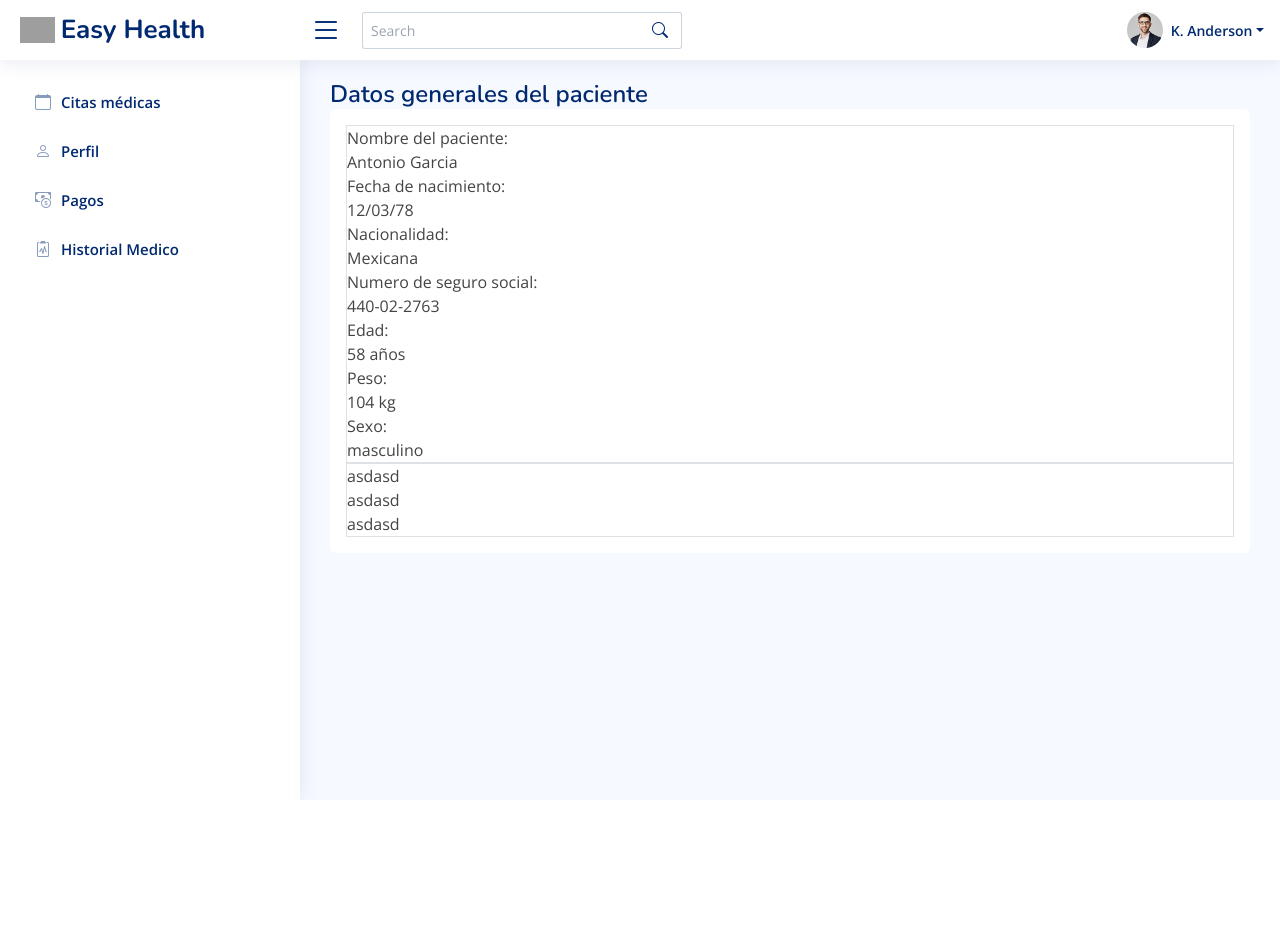
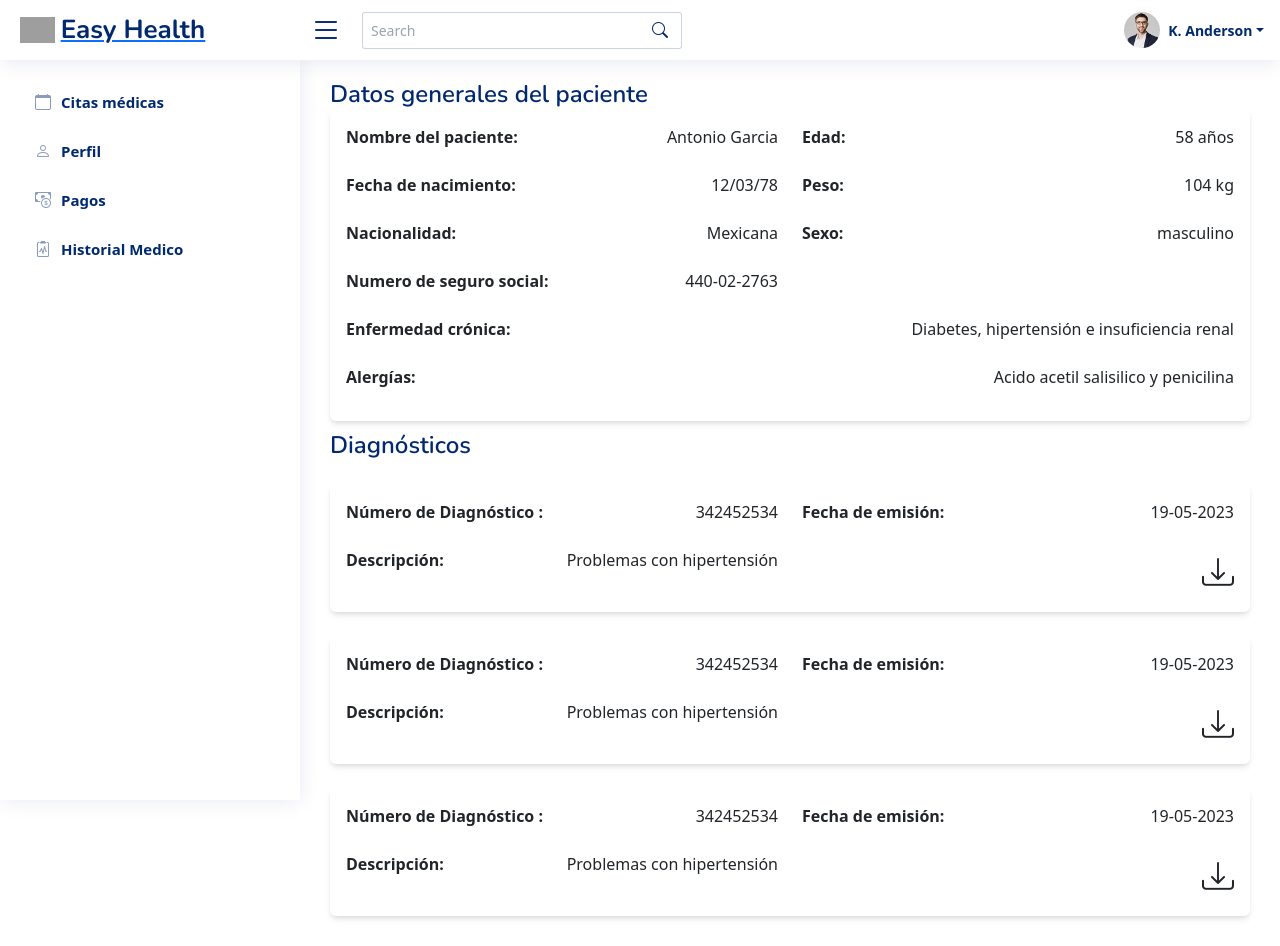
Before and after one commit to RoboG-11/easy-health-project, a PHP site: page /GUI_HistorialMedico.php in a window 1280 px wide. Before the commit the page ends 800 px from the top, so only its background shows below. Run offline with PHP 8.4, Linux system fonts and the light colour scheme; style sheets or scripts are compiled from the project's sources; some libraries are stand-ins or nearby versions; grey boxes are pictures that could not be loaded.

Commit message:
feat: GUI de historial médico terminada

```diff
--- a/View/GUI_HistorialMedico.php
+++ b/View/GUI_HistorialMedico.php
@@ -1,6 +1,6 @@
-
 <!doctype html>
 <html>
+
 <head>
 	<meta charset="utf-8">
 	<meta content="width=device-width, initial-scale=1.0" name="viewport">
@@ -29,61 +29,153 @@
 	<!-- Template Main CSS File -->
 	<link href="assets/css/style1.css" rel="stylesheet">
 	<link href="./assets/css/output.css" rel="stylesheet">
+	<!-- Template tailwind CSS -->
+	<link href="./assets/css/output.css" rel="stylesheet">
+	<link href="https://unpkg.com/tailwindcss@^1.0/dist/tailwind.min.css" rel="stylesheet">
+	<!--------LINK BOOTSTRAP---------->
+	<link rel="stylesheet" href="https://cdn.jsdelivr.net/npm/bootstrap@5.3.0-alpha3/dist/css/bootstrap.min.css" integrity="sha384-KK94CHFLLe+nY2dmCWGMq91rCGa5gtU4mk92HdvYe+M/SXH301p5ILy+dN9+nJOZ" crossorigin="anonymous" />
 </head>
+
 <body>
 	<?php
 	include 'header1.php'
 	?>
 	<main id="main" class="main">
-
 		<div class="flex flex-col space-y-30 space-y-3">
 			<div class="flex flex-col space-y-5">
 				<div class="pagetitle">
 					<h1>Datos generales del paciente</h1>
 					<div class="flex flex-col bg-white w-full rounded shadow-md px-3 p-3 space-y-2">
-							<div class="flex border w-full border-gray-900 justify-between">
+						<div class="flex w-full border-gray-900 justify-between">
 
-								<div class="flex flex-col w-1/3 space-y-2">
-									<div class="item-name flex justify-between w-full">
-										<p>Nombre del paciente:</p>
+							<div class="flex flex-col w-1/2 space-y-2 pr-2 pr-3">
+								<div class="item-name flex justify-between w-full ">
+									<p class="font-bold text-easyLetter">Nombre del paciente:</p>
 									<p>Antonio Garcia</p>
 								</div>
 								<div class="item-name flex justify-between space-x-3 w-full">
-										<p>Fecha de nacimiento: </p>
+									<p class="font-bold text-easyLetter">Fecha de nacimiento: </p>
 									<p>12/03/78</p>
 								</div>
 								<div class="item-name flex justify-between space-x-3 w-full">
-										<p>Nacionalidad:</p>
+									<p class="font-bold text-easyLetter">Nacionalidad:</p>
 									<p>Mexicana</p>
 								</div>
 								<div class="item-name flex justify-between space-x-3 w-full">
-										<p>Numero de seguro social:</p>
+									<p class="font-bold text-easyLetter">Numero de seguro social:</p>
 									<p>440-02-2763</p>
 								</div>
 							</div>
-								<div class="flex flex-col w-1/3 space-y-2">
+
+							<div class="flex flex-col w-1/2 space-y-2 pl-3">
 								<div class="item-age flex justify-between space-x-3">
-											<p>Edad:</p>
+									<p class="font-bold text-easyLetter">Edad:</p>
 									<p>58 años</p>
 								</div>
 								<div class="item-weigth flex justify-between space-x-3">
-										<p>Peso:</p>
+									<p class="font-bold text-easyLetter">Peso:</p>
 									<p>104 kg</p>
 								</div>
 								<div class="item-sexo flex justify-between space-x-3">
-										<p>Sexo:</p>
+									<p class="font-bold text-easyLetter">Sexo:</p>
 									<p>masculino</p>
 								</div>
 							</div>
 
 						</div>
-							<div class="flex flex-col w-full bg-white border space-x-2 space-y-2">
+						<div class="flex flex-col space-y-2">
+							<div class="item-age flex justify-between space-x-3">
+								<p class="font-bold text-easyLetter">Enfermedad crónica:</p>
+								<p>Diabetes, hipertensión e insuficiencia renal</p>
+							</div>
+							<div class="item-weigth flex justify-between space-x-3">
+								<p class="font-bold text-easyLetter">Alergías:</p>
+								<p>Acido acetil salisilico y penicilina</p>
+							</div>
+						</div>
+					</div>
+				</div>
+			</div>
+		</div>
+		<div class="flex flex-col space-y-5">
+			<div class="pagetitle">
+				<h1>Diagnósticos</h1>
+				<div class="flex flex-col bg-white w-full rounded shadow-md px-3 p-3 space-y-2 mt-4">
+					<div class="flex w-full border-gray-900 justify-between">
 
-									<p>asdasd</p>
-									<p>asdasd</p>
-									<p>asdasd</p>
+						<div class="flex flex-col w-1/2 space-y-2 pr-2 pr-3">
+							<div class="item-name flex justify-between w-full ">
+								<p class="font-bold text-easyLetter">Número de Diagnóstico :</p>
+								<p>342452534</p>
+							</div>
+							<div class="item-name flex justify-between space-x-3 w-full">
+								<p class="font-bold text-easyLetter">Descripción: </p>
+								<p>Problemas con hipertensión</p>
+							</div>
+						</div>
+
+						<div class="flex flex-col w-1/2 space-y-2 pl-3">
+							<div class="item-age flex justify-between space-x-3">
+								<p class="font-bold text-easyLetter">Fecha de emisión:</p>
+								<p>19-05-2023</p>
+							</div>
+							<button class="align-self-end" style="font-size: 2em;">
+								<i class="bi bi-download"></i>
+							</button>
+						</div>
+					</div>
+				</div>
+				<div class="flex flex-col bg-white w-full rounded shadow-md px-3 p-3 space-y-2 mt-4">
+					<div class="flex w-full border-gray-900 justify-between">
+
+						<div class="flex flex-col w-1/2 space-y-2 pr-2 pr-3">
+							<div class="item-name flex justify-between w-full ">
+								<p class="font-bold text-easyLetter">Número de Diagnóstico :</p>
+								<p>342452534</p>
+							</div>
+							<div class="item-name flex justify-between space-x-3 w-full">
+								<p class="font-bold text-easyLetter">Descripción: </p>
+								<p>Problemas con hipertensión</p>
+							</div>
+						</div>
+
+						<div class="flex flex-col w-1/2 space-y-2 pl-3">
+							<div class="item-age flex justify-between space-x-3">
+								<p class="font-bold text-easyLetter">Fecha de emisión:</p>
+								<p>19-05-2023</p>
+							</div>
+							<button class="align-self-end" style="font-size: 2em;">
+								<i class="bi bi-download"></i>
+							</button>
+						</div>
+					</div>
 
 				</div>
+				<div class="flex flex-col bg-white w-full rounded shadow-md px-3 p-3 space-y-2 mt-4">
+					<div class="flex w-full border-gray-900 justify-between">
+
+						<div class="flex flex-col w-1/2 space-y-2 pr-2 pr-3">
+							<div class="item-name flex justify-between w-full ">
+								<p class="font-bold text-easyLetter">Número de Diagnóstico :</p>
+								<p>342452534</p>
+							</div>
+							<div class="item-name flex justify-between space-x-3 w-full">
+								<p class="font-bold text-easyLetter">Descripción: </p>
+								<p>Problemas con hipertensión</p>
+							</div>
+						</div>
+
+						<div class="flex flex-col w-1/2 space-y-2 pl-3">
+							<div class="item-age flex justify-between space-x-3">
+								<p class="font-bold text-easyLetter">Fecha de emisión:</p>
+								<p>19-05-2023</p>
+							</div>
+							<button class="align-self-end" style="font-size: 2em;">
+								<i class="bi bi-download"></i>
+							</button>
+						</div>
+					</div>
+
 				</div>
 			</div>
 		</div>
@@ -91,5 +183,19 @@
 
 
 	</main>
+	<!-- Vendor JS Files -->
+	<script src="assets/vendor/apexcharts/apexcharts.min.js"></script>
+	<script src="assets/vendor/bootstrap/js/bootstrap.bundle.min.js"></script>
+	<script src="assets/vendor/chart.js/chart.umd.js"></script>
+	<script src="assets/vendor/echarts/echarts.min.js"></script>
+	<script src="assets/vendor/quill/quill.min.js"></script>
+	<script src="assets/vendor/simple-datatables/simple-datatables.js"></script>
+	<script src="assets/vendor/tinymce/tinymce.min.js"></script>
+	<script src="assets/vendor/php-email-form/validate.js"></script>
+
+	<!-- Template Main JS File -->
+	<script src="assets/js/main.js"></script>
+	<script src="https://cdn.jsdelivr.net/npm/bootstrap@5.3.0-alpha3/dist/js/bootstrap.bundle.min.js" integrity="sha384-ENjdO4Dr2bkBIFxQpeoTz1HIcje39Wm4jDKdf19U8gI4ddQ3GYNS7NTKfAdVQSZe" crossorigin="anonymous"></script>
 </body>
+
 </html>
```
Lines whose indentation alone changed are shown as unchanged.
